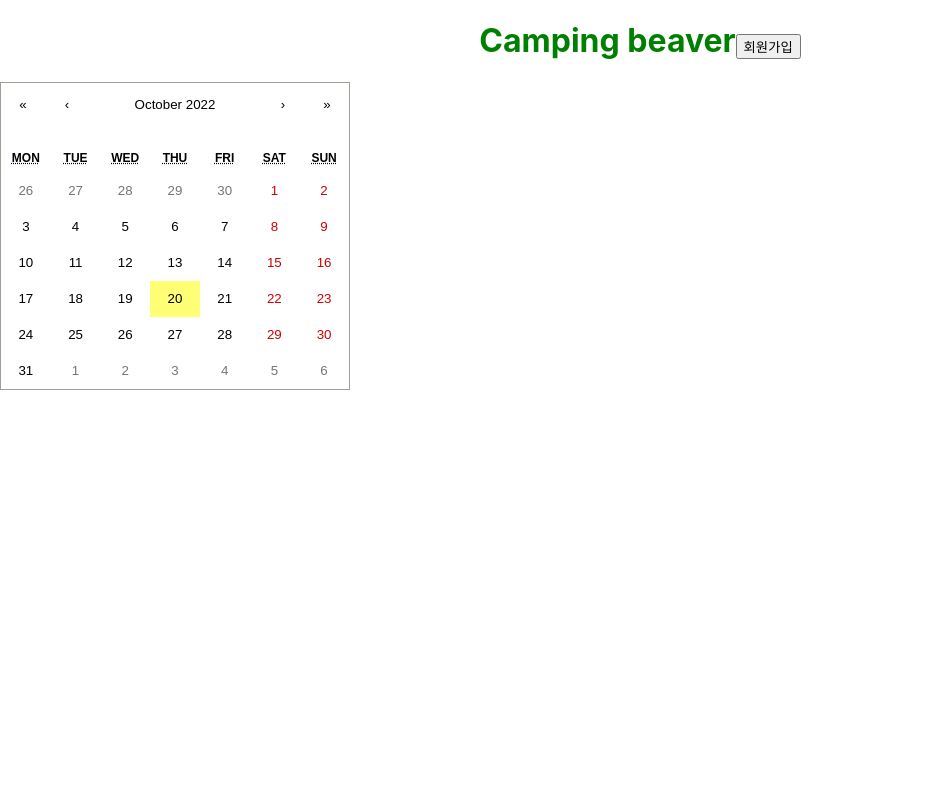
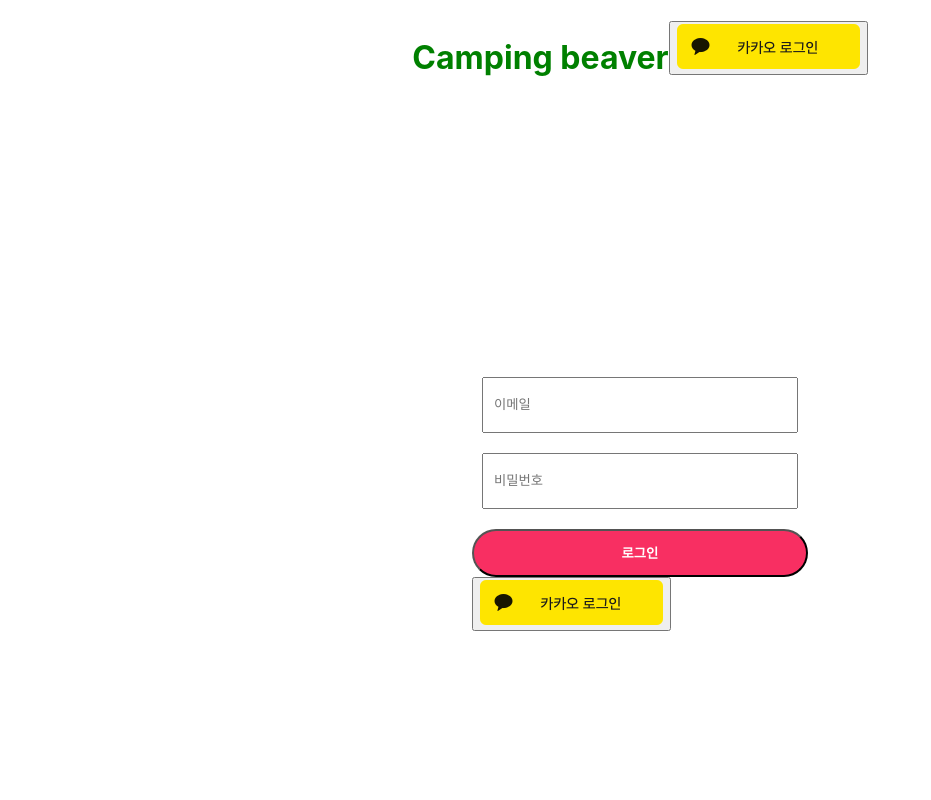
Before and after one commit to 2022-SMHRD-SW-Fullstack-1/campingbeaverFront, a React (Create React App) app in the folder campingbeaver/: page /LoginPage in a window 1280 px wide. Shown: the top 800 px of the page, without its empty margins (0-931 px from the left). Built offline with nearby package versions, Linux system fonts and the light colour scheme.

Commit message:
로그인페이지

```diff
--- a/campingbeaver/package.json
+++ b/campingbeaver/package.json
@@ -11,6 +11,7 @@
     "react-bootstrap": "^2.5.0",
     "react-calendar": "^3.9.0",
     "react-dom": "^18.2.0",
+    "react-kakao-login": "^2.1.1",
     "react-router-dom": "^6.4.2",
     "react-scripts": "5.0.1",
     "web-vitals": "^2.1.4"
--- a/campingbeaver/public/index.html
+++ b/campingbeaver/public/index.html
@@ -25,6 +25,7 @@
       Learn how to configure a non-root public URL by running `npm run build`.
     -->
     <title>React App</title>
+
   </head>
   <body>
     <noscript>You need to enable JavaScript to run this app.</noscript>
--- a/campingbeaver/src/App.js
+++ b/campingbeaver/src/App.js
@@ -2,14 +2,18 @@ import './App.css';
 import {BrowserRouter,Routes, Route} from 'react-router-dom';
 import Header from './components/Header';
 import Cal from './components/Cal';
+import LoginPage from './auth/LoginPage';
+
 function App() {
   return (
     <BrowserRouter>
       <div>
-        <Header />
+        <Header/>
         <Routes>
+        <Route path="LoginPage" element={<LoginPage />} />
         </Routes>
           <Cal/>
+
       </div>
     </BrowserRouter>
   );
--- /dev/null
+++ b/campingbeaver/src/auth/KakaoLogin.js
@@ -0,0 +1,31 @@
+import React from "react";
+import { KAKAO_AUTH_URL } from "./OAuth";
+import { Link } from 'react-router-dom'
+
+
+
+
+
+// 매개변수로 object를 적을 때 주의!
+// 1) ({속성}) => 중괄호 생략 금지
+// 2) 다중 속성을 가져올 때
+//    ({속성},{속성}) => 틀린것임
+//    ({속성, 속성}) => 하나의 객체({}) 안에 다중 속성
+const Member = ({ name, teamName }) => {
+  return (
+    <div>
+        <Link to="/LoginPage"></Link>
+        <img className="kakaobtn" src="kakao_login_medium_narrow.png"/>
+        <Link/>
+      <br></br>
+    </div>
+
+  )
+  return {KAKAO_AUTH_URL}
+}
+
+const KakaoLogin = () => {
+    return {KAKAO_AUTH_URL}
+}
+
+export default Member
--- /dev/null
+++ b/campingbeaver/src/auth/LoginPage.js
@@ -0,0 +1,36 @@
+import React, {useState} from 'react'
+import "./LoginRegister.css"
+
+function LoginPage() {
+  const [email, setEmail] = useState("");
+  const [password, setPassword] = useState("");
+
+  const onEmailHandler = (event) => {
+    setEmail(event.currentTarget.value);
+  }
+
+  const onPasswordHandler = (event) => {
+    setPassword(event.currentTarget.value)
+}
+
+  const onSubmit = (event) => {
+    event.preventDefault();
+  }
+
+  return (
+      <div class="loginregister" >
+        <form>
+            <div><input name="email" type="email" placeholder="이메일" value={email} onChange={onEmailHandler} class="loginregister__input"/></div>
+            <div><input name="password" type="password" placeholder="비밀번호" value={password} onChange={onPasswordHandler} class="loginregister__input"/></div>
+            <div><button type="submit" onSubmit={onSubmit} class="loginregister__button">로그인</button></div>
+            <div>
+                <button name="kakaoLogin" class="kakaoLogin" >
+                <img className="kakaobtn" src="kakao_login_medium_narrow.png"/>
+                </button>
+            </div>
+        </form>
+      </div>
+    );
+  }
+
+export default LoginPage;
--- /dev/null
+++ b/campingbeaver/src/auth/LoginRegister.css
@@ -0,0 +1,21 @@
+.loginregister {
+    display: flex;
+    align-items: center;
+    justify-content: center;
+    height: 100vh;
+}
+.loginregister__input {
+    width: 300px;
+    height: 50px;
+    padding-left: 10px;
+    margin: 10px;
+}
+.loginregister__button {
+    background-color: rgb(248, 47, 98);
+    color: rgb(255, 255, 255);
+    font-weight: 700;
+    width: 100%;
+    border-radius: 40px;
+    height: 48px;
+    margin-top: 10px;
+}
--- /dev/null
+++ b/campingbeaver/src/auth/OAuth.js
@@ -0,0 +1,4 @@
+const REST_API_KEY = "cf7a78d941b5d9b2470ad035a2afacc9";
+const REDIRECT_URI =  "http://localhost:3000/oauth/callback/kakao";
+
+export const KAKAO_AUTH_URL = `https://kauth.kakao.com/oauth/authorize?response_type=code&client_id=${REST_API_KEY}&redirect_uri=${REDIRECT_URI}`;
--- a/campingbeaver/src/components/Header.js
+++ b/campingbeaver/src/components/Header.js
@@ -1,5 +1,10 @@
-import React from 'react'
-import { Link } from 'react-router-dom'
+import React, {BrowserRouter, Route} from 'react'
+import { Link, Routes } from 'react-router-dom'
+import KakaoLogin from '../auth/KakaoLogin'
+import LoginPage from '../auth/LoginPage'
+import { KAKAO_AUTH_URL } from '../auth/OAuth'
+
+
 
 const Header = () => {
 
@@ -9,13 +14,17 @@ const Header = () => {
   }
 
   return (
+
     <h1 align="center">
       <Link to='/' style={linkStyle}>
         Camping beaver
       </Link>
 
-      <Link to='join'><button>회원가입</button></Link>
+      <Link to='/LoginPage'>
+      <button><KakaoLogin/></button>
+      </Link>
     </h1>
+
   )
 }
 
```
Also changed, not shown: campingbeaver/src/auth/KakaoLogout.js (added, +7 -0 lines), campingbeaver/src/auth/RegisterPage.js (added, +44 -0 lines), campingbeaver/public/kakao_login_medium_narrow.png (added), 1 other file (tests, documents, lock files or other folders).
